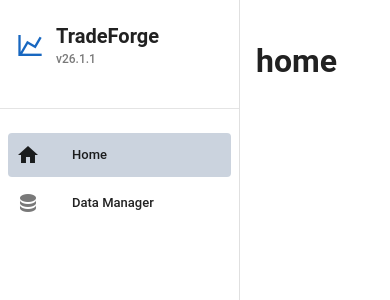
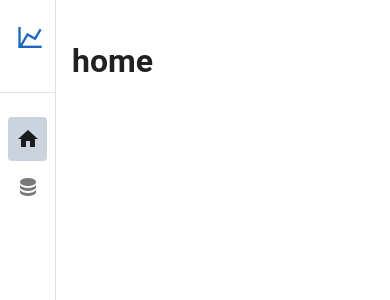
Before and after one commit to ArtemIyX/TradeForgeSharp, a Vue app in the folder TradeForge.VUE/: page / in a window 390 px wide. Shown: the top 300 px of the page. Built offline with nearby package versions, Linux system fonts and the light colour scheme; the HTML template or start-up script is replaced by a standard one.

Commit message:
Mobile support for navigation bar

```diff
--- a/TradeForge.VUE/src/components/app-navigation/AppNavigation.vue
+++ b/TradeForge.VUE/src/components/app-navigation/AppNavigation.vue
@@ -1,6 +1,7 @@
 <template>
   <v-navigation-drawer
     permanent
+    :rail="isMobile"
     :width="240"
     class="app-navigation"
   >
@@ -9,7 +10,7 @@
       <div class="app-logo">
         <v-icon size="large" color="primary">mdi-chart-line</v-icon>
       </div>
-      <div class="app-info">
+      <div v-if="!isMobile" class="app-info">
         <h2 class="app-name">TradeForge</h2>
         <span class="app-version">v{{ appVersion }}</span>
       </div>
@@ -32,13 +33,17 @@
 </template>
 
 <script setup lang="ts">
-import { ref } from 'vue';
+import { ref, computed } from 'vue';
+import { useDisplay } from 'vuetify';
 
 interface NavigationItem {
   title: string;
   icon: string;
   path: string;
 }
+
+const { mobile } = useDisplay();
+const isMobile = computed(() => mobile.value);
 
 const appVersion = ref('26.1.1');
 
```
